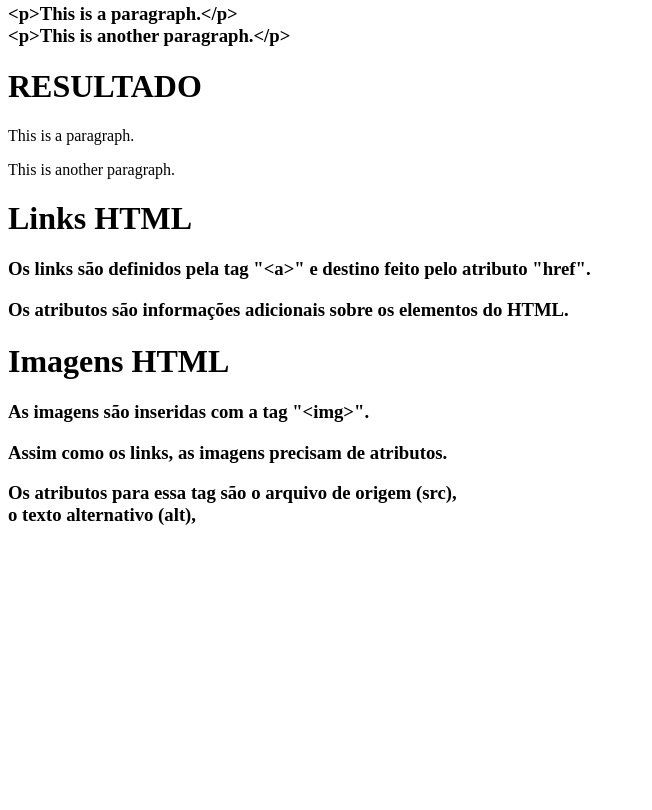
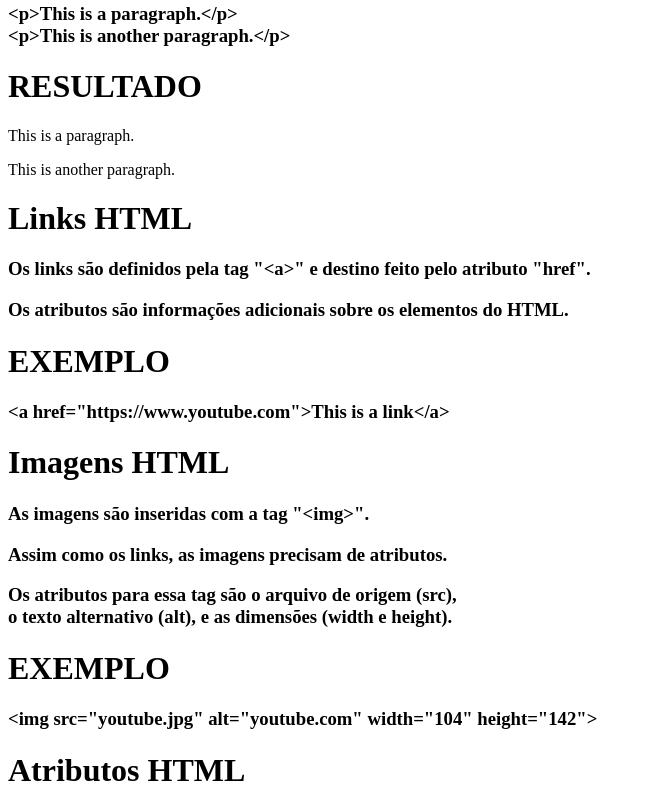
Before and after one commit to moscardini-carvalho/Site-tutorial, a plain HTML site: page index.html in a window 1280 px wide. Shown: the part 1904-2714 px from the top of the page, without its empty margins (0-652 px from the left). Before the commit the page ends 2449 px from the top, so only its background shows below. Drawn offline with Linux system fonts and the light colour scheme.

Commit message:
Update index.html

```diff
--- a/index.html
+++ b/index.html
@@ -84,12 +84,24 @@
     <h3>Os links são definidos pela tag "&lt;a&gt;" e destino feito pelo atributo "href".</h3>
     <h3>Os atributos são informações adicionais sobre os elementos do HTML.</h3>
 
+    <h1>EXEMPLO</h1>
+
+    <h3>&lt;a href="https://www.youtube.com"&gt;This is a link&lt;/a&gt;</h3>
+
     <h1>Imagens HTML</h1>
 
     <h3>As imagens são inseridas com a tag "&lt;img&gt;".</h3>
     <h3>Assim como os links, as imagens precisam de atributos.</h3>
     <h3>Os atributos para essa tag são o arquivo de origem (src), <br>
-        o texto alternativo (alt), </h3>
+        o texto alternativo (alt), e as dimensões (width e height).</h3>
+
+    <h1>EXEMPLO</h1>
+
+    <h3>&lt;img src="youtube.jpg" alt="youtube.com" width="104" height="142"&gt;</h3>
+
+    <h1>Atributos HTML</h1>
+
+    <h3></h3>
 
 </body>
 </html>
```
